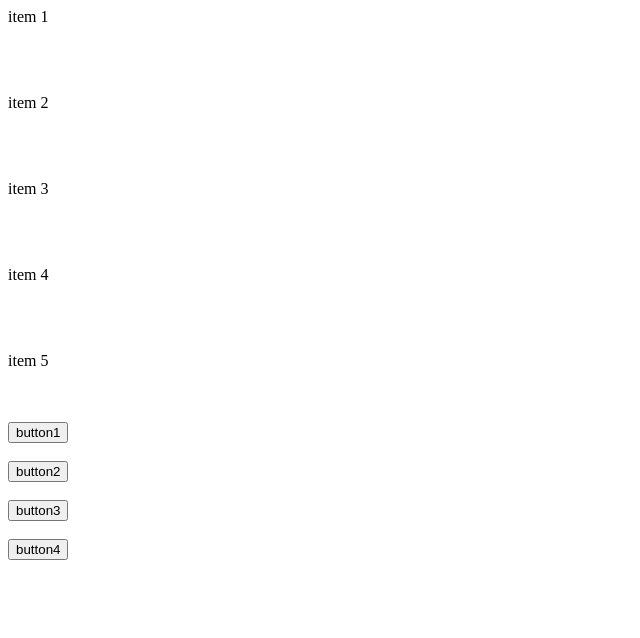
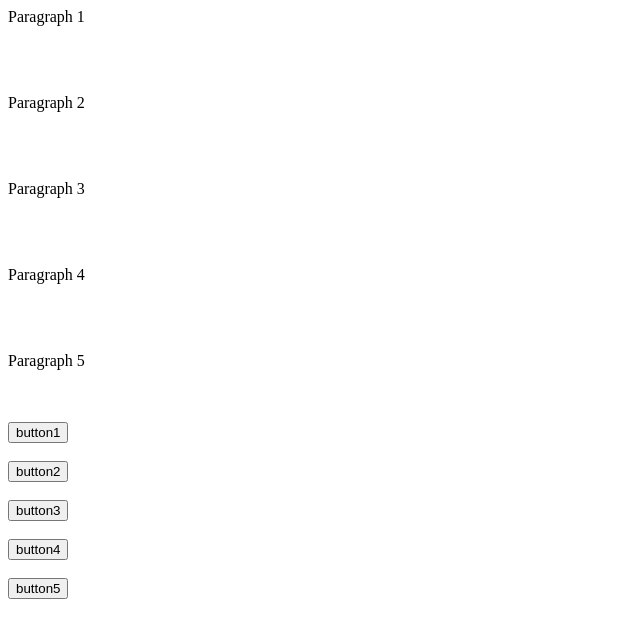
Before and after one commit to NickyLiu91/jQuery-basics, a plain HTML site: page index.html in a window 1280 px wide. Shown: the whole page, without its empty margins (0-640 px from the left). Drawn offline with nearby package versions, Linux system fonts and the light colour scheme.

Commit message:
added 5th button and function and change ids of items

```diff
--- a/index.html
+++ b/index.html
@@ -4,19 +4,19 @@
       <script src="script.js"></script>
   </head>
   <body>
-    <p id="item1" className="class1">item 1</p>
+    <p id="paragraph1" className="class1">Paragraph 1</p>
     <br />
     <br />
-    <p id="item2" className="class1">item 2</p>
+    <p id="paragraph2" className="class1">Paragraph 2</p>
     <br />
     <br />
-    <p id="item3" className="class2">item 3</p>
+    <p id="paragraph3" className="class2">Paragraph 3</p>
     <br />
     <br />
-    <p id="item4" className="class3">item 4</p>
+    <p id="paragraph4" className="class3">Paragraph 4</p>
     <br />
     <br />
-    <p id="item5">item 5</p>
+    <p id="paragraph5">Paragraph 5</p>
     <br />
     <br />
     <button id="button1">button1</button>
@@ -29,5 +29,8 @@
     <br />
     <br />
     <button id="button4">button4</button>
+    <br />
+    <br />
+    <button id="button5">button5</button>
   </body>
 </html>
--- a/script.js
+++ b/script.js
@@ -13,4 +13,8 @@ $(document).ready(() => {
     $("p").toggle()
   })
 
+  $("#button5").click(function(){
+    $("#item1").text()
+  })
+
 })
```
